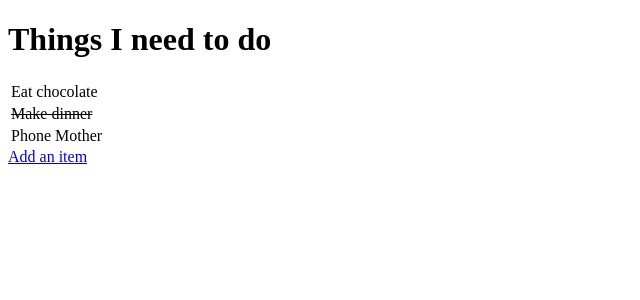
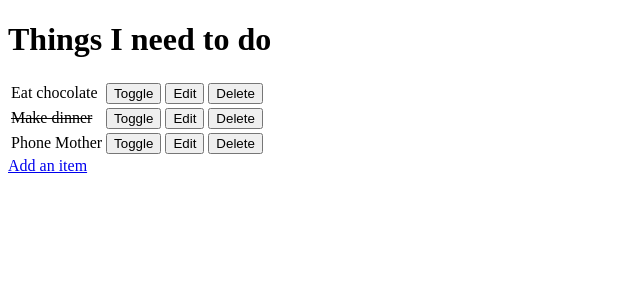
Before and after one commit to Kat632/full-stack-frameworks-Django, a Django app: page / in a window 1280 px wide. Shown: the top 300 px of the page, without its empty margins (0-640 px from the left). Run offline with Django 3.2, Linux system fonts and the light colour scheme; data comes from the database, SQL or seed files in the repository.

Commit message:
edit form item - partially done

```diff
--- a/django_todo/urls.py
+++ b/django_todo/urls.py
@@ -15,10 +15,11 @@ Including another URLconf
 """
 from django.contrib import admin
 from django.urls import path
-from todo.views import get_todo_list, add_item
+from todo.views import get_todo_list, add_item, edit_item
 
 urlpatterns = [
     path('admin/', admin.site.urls),
     path('', get_todo_list, name='get_todo_list'),
-    path('add', add_item, name='add')
+    path('add', add_item, name='add'),
+    path('edit/<item_id>', edit_item, name='edit')
 ]
--- a/todo/templates/todo/todo_list.html
+++ b/todo/templates/todo/todo_list.html
@@ -18,6 +18,21 @@
         {% else %}
         <td>{{ item.name }}</td>
         {% endif %}
+        <td>
+            <a href="/toggle/{{ item.id }}">
+                <button>Toggle</button>
+            </a>
+        </td>
+        <td>
+            <a href="/edit/{{ item.id }}">
+                <button>Edit</button>
+            </a>
+        </td>
+        <td>
+            <a href="/delete/{{ item.id }}">
+                <button>Delete</button>
+            </a>
+        </td>
     </tr>
     {% empty %}
     <tr><td>You have nothing to do!</td></tr>
--- a/todo/views.py
+++ b/todo/views.py
@@ -24,3 +24,29 @@ def add_item(request):
         'form': form
     }
     return render(request, 'todo/add_item.html', context)
+
+
+def edit_item(request, item_id):
+    item = get_object_or_404(Item, id=item_id)
+    if request.method == 'POST':
+        form = ItemForm(request.POST, instance=item)
+        if form.is_valid():
+            form.save()
+        return redirect('get_todo_list')
+    form = ItemForm(instance=item)
+    context = {
+        'form': form
+    }
+    return render(request, 'todo/edit_item.html', context)
+
+def toggle_item(request, item_id):
+    item = get_object_or_404(Item, id=item_id)
+    item.done = not item.done
+    item.save()
+    return redirect('get_todo_list')
+
+
+def delete_item(request, item_id):
+    item = get_object_or_404(Item, id=item_id)
+    item.delete()
+    return redirect('get_todo_list')
```
Also changed, not shown: todo/templates/todo/edit_item.html (added, +27 -0 lines).
